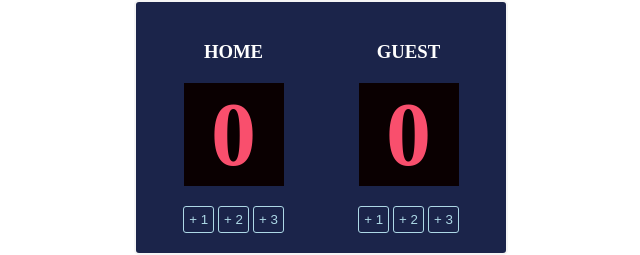
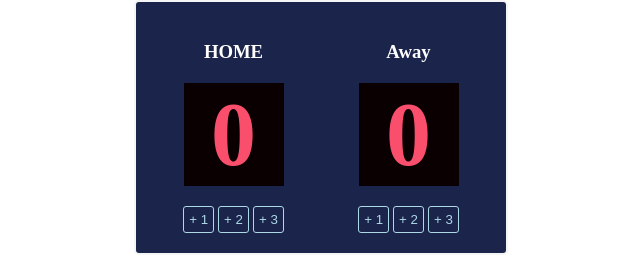
Before and after one commit to esha622/scoreboard, a plain HTML site: page index.html in a window 1280 px wide. Shown: the full height of the page, 319-959 px from the left. Drawn offline with Linux system fonts and the light colour scheme.

Commit message:
Update score header

```diff
--- a/index.html
+++ b/index.html
@@ -12,7 +12,7 @@
                 <button id="home-score-btn-3" onclick="increaseHomeScoreThree()">+ 3</button>
             </div>
             <div>
-                <h3 id="guest">GUEST</h3>
+                <h3 id="guest">Away</h3>
                 <h1 id="guest-score">0</h1>
                 <button id="guest-score-btn-1" onclick="increaseGuestScoreOne()">+ 1</button>
                 <button id="guest-score-btn-2" onclick="increaseGuestScoreTwo()">+ 2</button>
```
